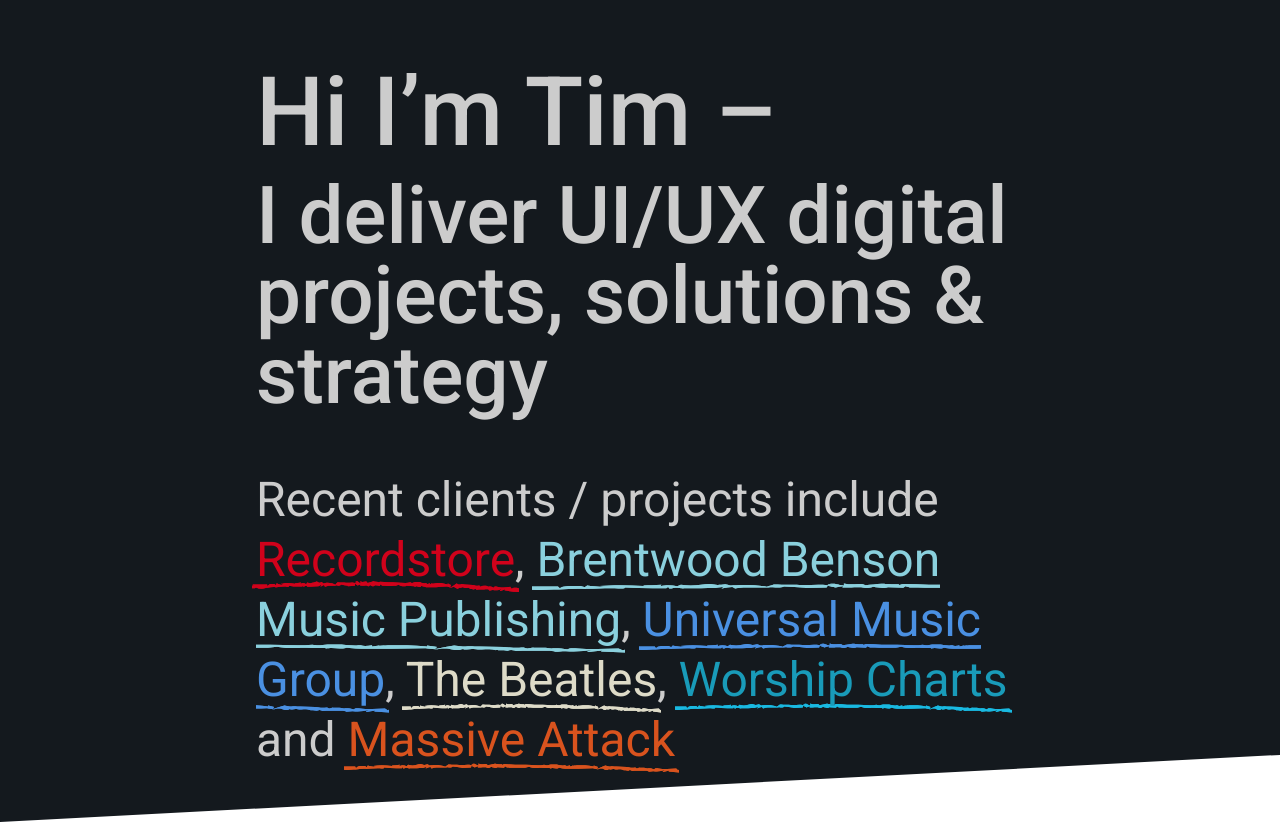
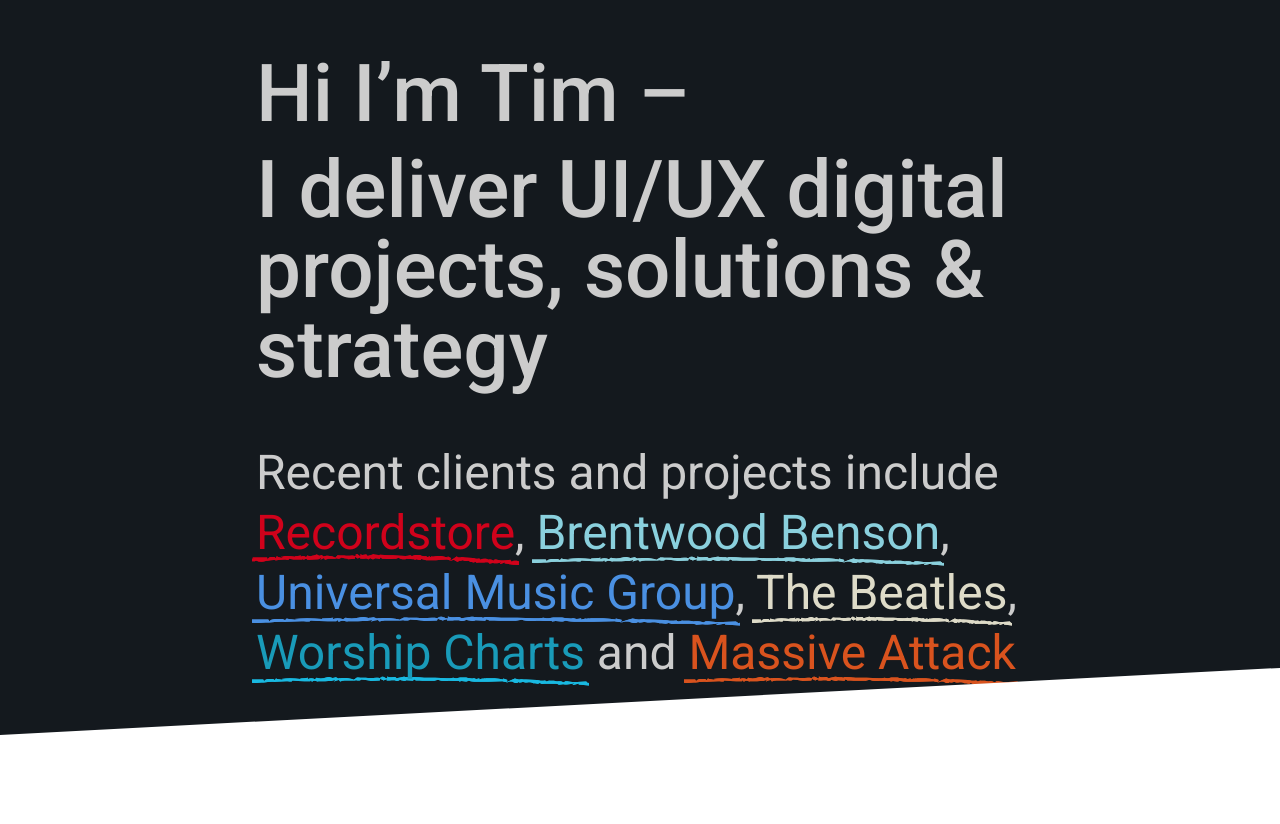
Before and after one commit to tjgilpin/timgilp.in-portfolio, a Gatsby site: page / in a window 1280 px wide. Shown: the top 824 px of the page. Built offline with nearby package versions, Linux system fonts and the light colour scheme; Gatsby itself is replaced by a stand-in of ours.

Commit message:
Content and CSS tweaks and notes

```diff
--- a/src/css/additional.css
+++ b/src/css/additional.css
@@ -73,7 +73,9 @@
   0 4px 9px 4px;       /* outset */
 }
 
-/* Set image position at top for small screen image container crop hack  */
+/* Set image position at top for small screen image container crop  */
 .gatsby-image-wrapper picture img {
   object-position: top center !important;
 }
+
+/* Macbook Screen Size (1280w) - 3.8 / 2.35 rem for heading / sub with max-width 53em */
--- a/src/pages/index.js
+++ b/src/pages/index.js
@@ -37,14 +37,14 @@
 
       <div className="flex justify-center">
         <div id="hi-i'm-tim" className="moon-gray mw7 mb3">
-          <h1 className="f-headline fw5 mb0 lh-solid">
+          <h1 className="f-subheadline fw5 mb0 lh-solid">
             Hi I&#8217;m Tim &ndash;
           </h1>
           <h1 className="f-subheadline fw5 mt3 lh-solid">
             I deliver UI/UX digital projects, solutions &amp; strategy
           </h1>
           <h2 className="f1 fw4 lh-title">
-            Recent clients / projects include <Link to="#recordstore" className={`${introLink}recordstore`}>Recordstore</Link>, <Link to="#bbmp" className={`${introLink}bbmp`}>Brentwood Benson Music Publishing</Link>, <Link to="#umg" className={`${introLink}umg`}>Universal Music Group</Link>, <Link to="#beatles" className={`${introLink}beatles`}>The Beatles</Link>, <Link to="#worship" className={`${introLink}worship`}>Worship Charts</Link> and <Link to="#massive" className={`${introLink}massive`}>Massive Attack</Link>
+            Recent clients and projects include <Link to="#recordstore" className={`${introLink}recordstore`}>Recordstore</Link>, <Link to="#bbmp" className={`${introLink}bbmp`}>Brentwood Benson</Link>, <Link to="#umg" className={`${introLink}umg`}>Universal Music Group</Link>, <Link to="#beatles" className={`${introLink}beatles`}>The Beatles</Link>, <Link to="#worship" className={`${introLink}worship`}>Worship Charts</Link> and <Link to="#massive" className={`${introLink}massive`}>Massive Attack</Link>
           </h2>
         </div>
       </div>
```
